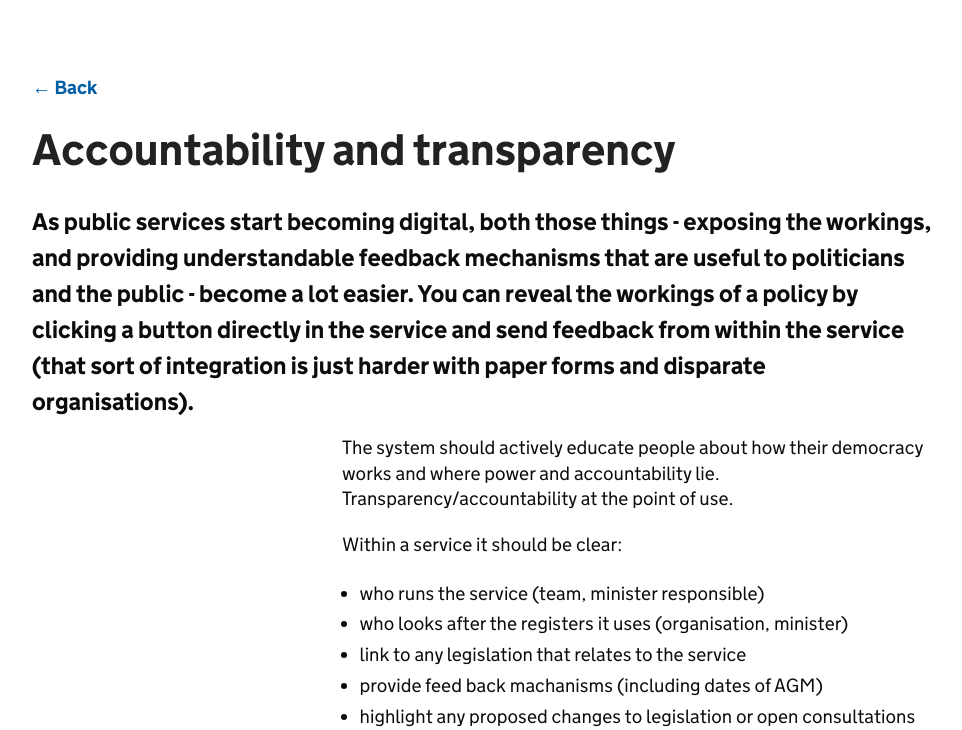
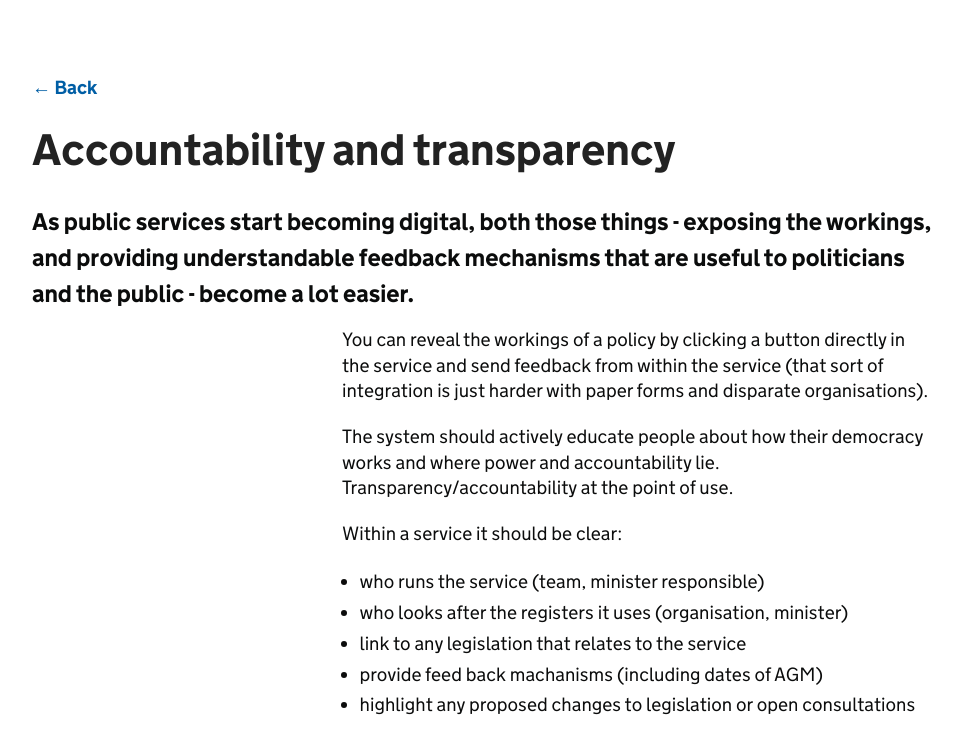
Before and after one commit to sausages-of-the-future/www, a Flask app: page /accountability in a window 1280 px wide. Shown: the top 730 px of the page, without its empty margins (158-1120 px from the left). Run offline with Flask 2, Linux system fonts and the light colour scheme.

Commit message:
Minor copy changes

```diff
--- a/www/templates/greenpaper/accountability.html
+++ b/www/templates/greenpaper/accountability.html
@@ -7,9 +7,9 @@
   <div class="info-page">
    <a class ="back-button" href="{{url_for('paper.background_and_findings')}}">&larr; Back </a>
    	<h1>Accountability and transparency</h1>
-   		<div class="small-12 large-12 columns intro-para">As  public services start becoming digital, both those things -  exposing  the workings, and providing understandable feedback mechanisms  that are  useful to politicians and  the public -  become a lot  easier. You can reveal the workings of a  policy by clicking a button  directly in the service and send feedback  from within the service (that  sort of integration is just harder with  paper forms and disparate  organisations).</div>
+   		<div class="small-12 large-12 columns intro-para">As  public services start becoming digital, both those things -  exposing  the workings, and providing understandable feedback mechanisms  that are  useful to politicians and  the public -  become a lot  easier.</div>
    		<div class="small-12 large-8 columns">
-
+   			<p> You can reveal the workings of a  policy by clicking a button  directly in the service and send feedback  from within the service (that  sort of integration is just harder with  paper forms and disparate  organisations).</p>
 			<p>The system should actively educate people about how their democracy works and where power and accountability lie. Transparency/accountability at the point of use.</p>
 			<p>Within a service it should be clear:</p>
 			<ul>
```
